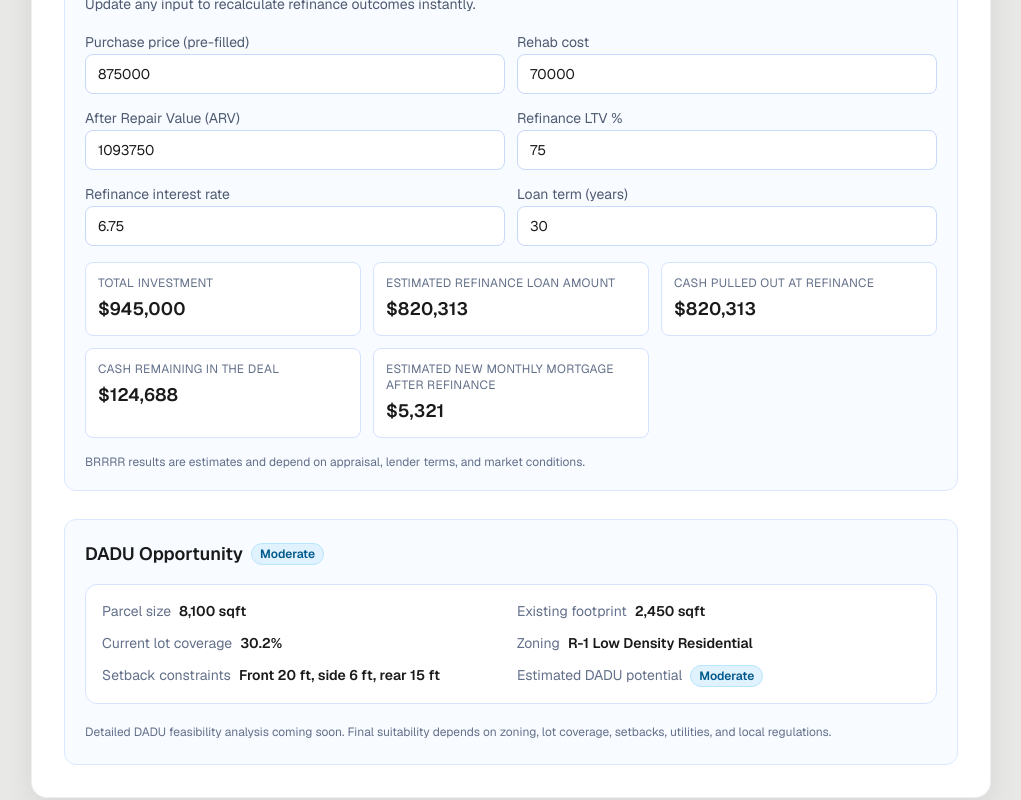
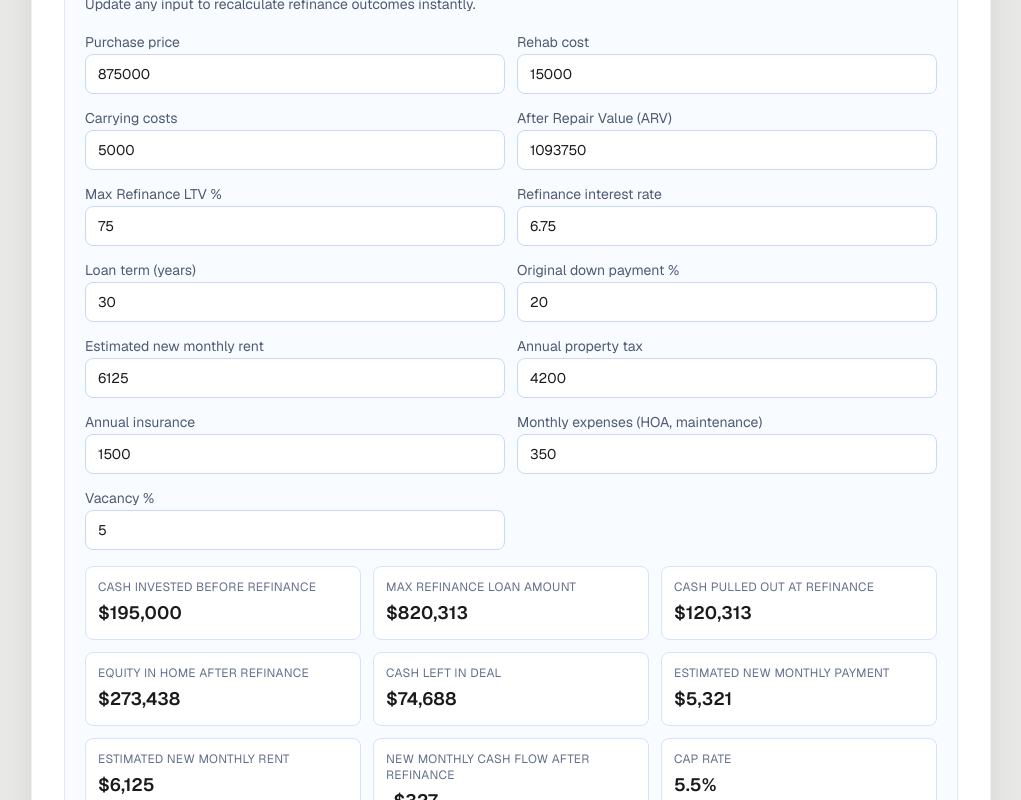
Before and after one commit to analizere/real-estate-ai, a Next.js app: page /property/1 in a window 1280 px wide. Shown: the part 1640-2440 px from the top of the page, without its empty margins (129-1150 px from the left). Built offline with nearby package versions, Linux system fonts and the light colour scheme.

Commit message:
BRRRR inputs and outputs redo

```diff
--- a/app/property/[id]/BRRRRAnalysis.tsx
+++ b/app/property/[id]/BRRRRAnalysis.tsx
@@ -1,18 +1,28 @@
 "use client";
 
 import { useMemo, useState } from "react";
+import type {
+  SharedFinancialInputs,
+  SharedFinancialSetters,
+} from "./PropertyAnalysisClient";
 
 type BRRRRAnalysisProps = {
   initialPurchasePrice: number;
+  sharedValues: SharedFinancialInputs;
+  sharedSetters: SharedFinancialSetters;
 };
 
 type Inputs = {
-  purchasePrice: string;
-  rehabCost: string;
+  carryingCosts: string;
   afterRepairValue: string;
-  refinanceLtvPercent: string;
+  maxRefinanceLtvPercent: string;
   refinanceInterestRate: string;
   loanTermYears: string;
+  originalDownPaymentPercent: string;
+  annualPropertyTax: string;
+  annualInsurance: string;
+  monthlyExpenses: string;
+  vacancyPercent: string;
 };
 
 const currencyFmt = new Intl.NumberFormat("en-US", {
@@ -26,68 +36,138 @@ function toNumber(value: string, fallback: number) {
   return Number.isFinite(parsed) ? parsed : fallback;
 }
 
-export default function BRRRRAnalysis({ initialPurchasePrice }: BRRRRAnalysisProps) {
+const percentFmt = new Intl.NumberFormat("en-US", {
+  style: "percent",
+  minimumFractionDigits: 1,
+  maximumFractionDigits: 1,
+});
+
+export default function BRRRRAnalysis({
+  initialPurchasePrice,
+  sharedValues,
+  sharedSetters,
+}: BRRRRAnalysisProps) {
   const [inputs, setInputs] = useState<Inputs>({
-    purchasePrice: String(initialPurchasePrice),
-    rehabCost: String(Math.round(initialPurchasePrice * 0.08)),
+    carryingCosts: "5000",
     afterRepairValue: String(Math.round(initialPurchasePrice * 1.25)),
-    refinanceLtvPercent: "75",
+    maxRefinanceLtvPercent: "75",
     refinanceInterestRate: "6.75",
     loanTermYears: "30",
+    originalDownPaymentPercent: "20",
+    annualPropertyTax: "4200",
+    annualInsurance: "1500",
+    monthlyExpenses: "350",
+    vacancyPercent: "5",
   });
 
   const values = useMemo(() => {
-    const purchasePrice = toNumber(inputs.purchasePrice, initialPurchasePrice);
-    const rehabCost = toNumber(inputs.rehabCost, initialPurchasePrice * 0.08);
+    const purchasePrice = toNumber(sharedValues.purchasePrice, initialPurchasePrice);
+    const rehabCost = toNumber(sharedValues.rehabCost, initialPurchasePrice * 0.08);
+    const carryingCosts = toNumber(inputs.carryingCosts, 5000);
     const afterRepairValue = toNumber(
       inputs.afterRepairValue,
       initialPurchasePrice * 1.25,
     );
-    const refinanceLtvPercent = toNumber(inputs.refinanceLtvPercent, 75);
+    const maxRefinanceLtvPercent = toNumber(inputs.maxRefinanceLtvPercent, 75);
     const refinanceInterestRate = toNumber(inputs.refinanceInterestRate, 6.75);
     const loanTermYears = Math.max(1, toNumber(inputs.loanTermYears, 30));
+    const originalDownPaymentPercent = toNumber(
+      inputs.originalDownPaymentPercent,
+      20,
+    );
+    const estimatedNewMonthlyRent = toNumber(
+      sharedValues.monthlyRent,
+      Math.round(initialPurchasePrice * 0.007),
+    );
+    const annualPropertyTax = toNumber(inputs.annualPropertyTax, 4200);
+    const annualInsurance = toNumber(inputs.annualInsurance, 1500);
+    const monthlyExpenses = toNumber(inputs.monthlyExpenses, 350);
+    const vacancyPercent = toNumber(inputs.vacancyPercent, 5);
 
     return {
       purchasePrice,
       rehabCost,
+      carryingCosts,
       afterRepairValue,
-      refinanceLtvPercent,
+      maxRefinanceLtvPercent,
       refinanceInterestRate,
       loanTermYears,
+      originalDownPaymentPercent,
+      estimatedNewMonthlyRent,
+      annualPropertyTax,
+      annualInsurance,
+      monthlyExpenses,
+      vacancyPercent,
     };
-  }, [initialPurchasePrice, inputs]);
+  }, [initialPurchasePrice, inputs, sharedValues.monthlyRent, sharedValues.purchasePrice, sharedValues.rehabCost]);
 
   const metrics = useMemo(() => {
-    const totalInvestment = values.purchasePrice + values.rehabCost;
-    const estimatedRefinanceLoanAmount =
-      values.afterRepairValue * (values.refinanceLtvPercent / 100);
+    const originalLoanAmount =
+      values.purchasePrice * (1 - values.originalDownPaymentPercent / 100);
+    const cashInvestedBeforeRefinance =
+      values.purchasePrice * (values.originalDownPaymentPercent / 100) +
+      values.rehabCost +
+      values.carryingCosts;
+    const maxRefinanceLoanAmount =
+      values.afterRepairValue * (values.maxRefinanceLtvPercent / 100);
 
-    // Simplified BRRRR view: refinance proceeds are used to recover invested cash.
-    const cashPulledOutAtRefinance = Math.min(
-      totalInvestment,
-      Math.max(0, estimatedRefinanceLoanAmount),
+    const cashPulledOutAtRefinance = Math.max(
+      0,
+      maxRefinanceLoanAmount - originalLoanAmount,
     );
-    const cashRemainingInDeal = Math.max(
+    const equityInHomeAfterRefinance = Math.max(
       0,
-      totalInvestment - cashPulledOutAtRefinance,
+      values.afterRepairValue - maxRefinanceLoanAmount,
     );
+    const cashLeftInDeal = cashInvestedBeforeRefinance - cashPulledOutAtRefinance;
 
     const monthlyRate = values.refinanceInterestRate / 100 / 12;
     const totalPayments = values.loanTermYears * 12;
-    const estimatedNewMonthlyMortgageAfterRefinance =
+    const estimatedNewMonthlyPayment =
       monthlyRate === 0
-        ? estimatedRefinanceLoanAmount / totalPayments
-        : (estimatedRefinanceLoanAmount *
+        ? maxRefinanceLoanAmount / totalPayments
+        : (maxRefinanceLoanAmount *
             monthlyRate *
             (1 + monthlyRate) ** totalPayments) /
           ((1 + monthlyRate) ** totalPayments - 1);
 
+    const monthlyTax = values.annualPropertyTax / 12;
+    const monthlyInsurance = values.annualInsurance / 12;
+    const monthlyVacancyAllowance =
+      values.estimatedNewMonthlyRent * (values.vacancyPercent / 100);
+    const totalMonthlyExpenses =
+      estimatedNewMonthlyPayment +
+      monthlyTax +
+      monthlyInsurance +
+      values.monthlyExpenses +
+      monthlyVacancyAllowance;
+    const newMonthlyCashFlowAfterRefinance =
+      values.estimatedNewMonthlyRent - totalMonthlyExpenses;
+
+    const annualOperatingIncome =
+      values.estimatedNewMonthlyRent * 12 -
+      (values.annualPropertyTax +
+        values.annualInsurance +
+        (values.monthlyExpenses + monthlyVacancyAllowance) * 12);
+
+    const annualCashFlow =
+      newMonthlyCashFlowAfterRefinance * 12;
+    const capRate =
+      values.afterRepairValue > 0 ? annualOperatingIncome / values.afterRepairValue : 0;
+    const cashOnCashReturn =
+      cashLeftInDeal > 0 ? annualCashFlow / cashLeftInDeal : null;
+
     return {
-      totalInvestment,
-      estimatedRefinanceLoanAmount,
+      cashInvestedBeforeRefinance,
+      maxRefinanceLoanAmount,
       cashPulledOutAtRefinance,
-      cashRemainingInDeal,
-      estimatedNewMonthlyMortgageAfterRefinance,
+      equityInHomeAfterRefinance,
+      cashLeftInDeal,
+      estimatedNewMonthlyPayment,
+      estimatedNewMonthlyRent: values.estimatedNewMonthlyRent,
+      newMonthlyCashFlowAfterRefinance,
+      capRate,
+      cashOnCashReturn,
     };
   }, [values]);
 
@@ -102,14 +182,21 @@ export default function BRRRRAnalysis({ initialPurchasePrice }: BRRRRAnalysisPro
 
       <div className="grid grid-cols-1 gap-3 sm:grid-cols-2">
         <InputField
-          label="Purchase price (pre-filled)"
-          value={inputs.purchasePrice}
-          onChange={(value) => setInputs((prev) => ({ ...prev, purchasePrice: value }))}
+          label="Purchase price"
+          value={sharedValues.purchasePrice}
+          onChange={sharedSetters.setPurchasePrice}
         />
         <InputField
           label="Rehab cost"
-          value={inputs.rehabCost}
-          onChange={(value) => setInputs((prev) => ({ ...prev, rehabCost: value }))}
+          value={sharedValues.rehabCost}
+          onChange={sharedSetters.setRehabCost}
+        />
+        <InputField
+          label="Carrying costs"
+          value={inputs.carryingCosts}
+          onChange={(value) =>
+            setInputs((prev) => ({ ...prev, carryingCosts: value }))
+          }
         />
         <InputField
           label="After Repair Value (ARV)"
@@ -119,11 +206,11 @@ export default function BRRRRAnalysis({ initialPurchasePrice }: BRRRRAnalysisPro
           }
         />
         <InputField
-          label="Refinance LTV %"
-          value={inputs.refinanceLtvPercent}
+          label="Max Refinance LTV %"
+          value={inputs.maxRefinanceLtvPercent}
           step="0.1"
           onChange={(value) =>
-            setInputs((prev) => ({ ...prev, refinanceLtvPercent: value }))
+            setInputs((prev) => ({ ...prev, maxRefinanceLtvPercent: value }))
           }
         />
         <InputField
@@ -139,36 +226,102 @@ export default function BRRRRAnalysis({ initialPurchasePrice }: BRRRRAnalysisPro
           value={inputs.loanTermYears}
           onChange={(value) => setInputs((prev) => ({ ...prev, loanTermYears: value }))}
         />
+        <InputField
+          label="Original down payment %"
+          value={inputs.originalDownPaymentPercent}
+          step="0.1"
+          onChange={(value) =>
+            setInputs((prev) => ({ ...prev, originalDownPaymentPercent: value }))
+          }
+        />
+        <InputField
+          label="Estimated new monthly rent"
+          value={sharedValues.monthlyRent}
+          onChange={sharedSetters.setMonthlyRent}
+        />
+        <InputField
+          label="Annual property tax"
+          value={inputs.annualPropertyTax}
+          onChange={(value) =>
+            setInputs((prev) => ({ ...prev, annualPropertyTax: value }))
+          }
+        />
+        <InputField
+          label="Annual insurance"
+          value={inputs.annualInsurance}
+          onChange={(value) =>
+            setInputs((prev) => ({ ...prev, annualInsurance: value }))
+          }
+        />
+        <InputField
+          label="Monthly expenses (HOA, maintenance)"
+          value={inputs.monthlyExpenses}
+          onChange={(value) =>
+            setInputs((prev) => ({ ...prev, monthlyExpenses: value }))
+          }
+        />
+        <InputField
+          label="Vacancy %"
+          value={inputs.vacancyPercent}
+          step="0.1"
+          onChange={(value) =>
+            setInputs((prev) => ({ ...prev, vacancyPercent: value }))
+          }
+        />
       </div>
 
       <div className="grid grid-cols-1 gap-3 sm:grid-cols-2 lg:grid-cols-3">
         <ResultCard
-          label="Total investment"
-          value={currencyFmt.format(metrics.totalInvestment)}
+          label="Cash invested before refinance"
+          value={currencyFmt.format(metrics.cashInvestedBeforeRefinance)}
         />
         <ResultCard
-          label="Estimated refinance loan amount"
-          value={currencyFmt.format(metrics.estimatedRefinanceLoanAmount)}
+          label="Max refinance loan amount"
+          value={currencyFmt.format(metrics.maxRefinanceLoanAmount)}
         />
         <ResultCard
           label="Cash pulled out at refinance"
           value={currencyFmt.format(metrics.cashPulledOutAtRefinance)}
         />
         <ResultCard
-          label="Cash remaining in the deal"
-          value={currencyFmt.format(metrics.cashRemainingInDeal)}
+          label="Equity in home after refinance"
+          value={currencyFmt.format(metrics.equityInHomeAfterRefinance)}
         />
         <ResultCard
-          label="Estimated new monthly mortgage after refinance"
-          value={currencyFmt.format(
-            metrics.estimatedNewMonthlyMortgageAfterRefinance,
-          )}
+          label="Cash left in deal"
+          value={currencyFmt.format(metrics.cashLeftInDeal)}
+        />
+        <ResultCard
+          label="Estimated new monthly payment"
+          value={currencyFmt.format(metrics.estimatedNewMonthlyPayment)}
+        />
+        <ResultCard
+          label="Estimated new monthly rent"
+          value={currencyFmt.format(metrics.estimatedNewMonthlyRent)}
+        />
+        <ResultCard
+          label="New monthly cash flow after refinance"
+          value={currencyFmt.format(metrics.newMonthlyCashFlowAfterRefinance)}
+        />
+        <ResultCard label="Cap rate" value={percentFmt.format(metrics.capRate)} />
+        <ResultCard
+          label="Cash-on-cash return after refinance"
+          value={
+            metrics.cashOnCashReturn === null
+              ? "N/A"
+              : percentFmt.format(metrics.cashOnCashReturn)
+          }
         />
       </div>
 
       <p className="text-xs text-[#63708a]">
-        BRRRR results are estimates and depend on appraisal, lender terms, and
-        market conditions.
+        Cash-on-cash return is based on post-refinance cash flow (rent minus all
+        post-refinance monthly costs) divided by cash left in the deal.
+      </p>
+
+      <p className="text-xs text-[#63708a]">
+        BRRRR results are estimates and depend on lender terms, appraisal,
+        timing, and market conditions.
       </p>
     </section>
   );
--- a/app/property/[id]/DealAnalysis.tsx
+++ b/app/property/[id]/DealAnalysis.tsx
@@ -1,9 +1,15 @@
 "use client";
 
 import { useMemo, useState } from "react";
+import type {
+  SharedFinancialInputs,
+  SharedFinancialSetters,
+} from "./PropertyAnalysisClient";
 
 type DealAnalysisProps = {
   initialPurchasePrice: number;
+  sharedValues: SharedFinancialInputs;
+  sharedSetters: SharedFinancialSetters;
 };
 
 const currencyFmt = new Intl.NumberFormat("en-US", {
@@ -25,12 +31,9 @@ type FieldDef = {
 };
 
 type Inputs = {
-  purchasePrice: string;
   downPaymentPercent: string;
   interestRate: string;
   loanTermYears: string;
-  rehabCost: string;
-  monthlyRent: string;
   annualPropertyTax: string;
   annualInsurance: string;
   monthlyExpenses: string;
@@ -42,14 +45,15 @@ function toNumber(value: string, fallback: number) {
   return Number.isFinite(parsed) ? parsed : fallback;
 }
 
-export default function DealAnalysis({ initialPurchasePrice }: DealAnalysisProps) {
+export default function DealAnalysis({
+  initialPurchasePrice,
+  sharedValues,
+  sharedSetters,
+}: DealAnalysisProps) {
   const [inputs, setInputs] = useState<Inputs>({
-    purchasePrice: String(initialPurchasePrice),
     downPaymentPercent: "20",
     interestRate: "6.5",
     loanTermYears: "30",
-    rehabCost: "15000",
-    monthlyRent: String(Math.round(initialPurchasePrice * 0.007)),
     annualPropertyTax: "4200",
     annualInsurance: "1500",
     monthlyExpenses: "350",
@@ -57,12 +61,15 @@ export default function DealAnalysis({ initialPurchasePrice }: DealAnalysisProps
   });
 
   const values = useMemo(() => {
-    const purchasePrice = toNumber(inputs.purchasePrice, initialPurchasePrice);
+    const purchasePrice = toNumber(sharedValues.purchasePrice, initialPurchasePrice);
     const downPaymentPercent = toNumber(inputs.downPaymentPercent, 20);
     const interestRate = toNumber(inputs.interestRate, 6.5);
     const loanTermYears = Math.max(1, toNumber(inputs.loanTermYears, 30));
-    const rehabCost = toNumber(inputs.rehabCost, 15000);
-    const monthlyRent = toNumber(inputs.monthlyRent, Math.round(initialPurchasePrice * 0.007));
+    const rehabCost = toNumber(sharedValues.rehabCost, 15000);
+    const monthlyRent = toNumber(
+      sharedValues.monthlyRent,
+      Math.round(initialPurchasePrice * 0.007),
+    );
     const annualPropertyTax = toNumber(inputs.annualPropertyTax, 4200);
     const annualInsurance = toNumber(inputs.annualInsurance, 1500);
     const monthlyExpenses = toNumber(inputs.monthlyExpenses, 350);
@@ -80,7 +87,7 @@ export default function DealAnalysis({ initialPurchasePrice }: DealAnalysisProps
       monthlyExpenses,
       vacancyPercent,
     };
-  }, [initialPurchasePrice, inputs]);
+  }, [initialPurchasePrice, inputs, sharedValues.monthlyRent, sharedValues.purchasePrice, sharedValues.rehabCost]);
 
   const metrics = useMemo(() => {
     const downPaymentAmount =
@@ -135,7 +142,6 @@ export default function DealAnalysis({ initialPurchasePrice }: DealAnalysisProps
   }, [values]);
 
   const fields: FieldDef[] = [
-    { key: "purchasePrice", label: "Purchase price" },
     { key: "downPaymentPercent", label: "Down payment %", step: "0.1" },
     { key: "interestRate", label: "Interest rate", step: "0.01" },
     { key: "loanTermYears", label: "Loan term" },
@@ -143,8 +149,6 @@ export default function DealAnalysis({ initialPurchasePrice }: DealAnalysisProps
     { key: "annualInsurance", label: "Annual insurance" },
     { key: "monthlyExpenses", label: "Monthly expenses (HOA, maintenance)" },
     { key: "vacancyPercent", label: "Vacancy %", step: "0.1" },
-    { key: "rehabCost", label: "Rehab cost" },
-    { key: "monthlyRent", label: "Est. Monthly Rent" },
   ];
 
   return (
@@ -157,6 +161,17 @@ export default function DealAnalysis({ initialPurchasePrice }: DealAnalysisProps
       </div>
 
       <div className="grid grid-cols-1 gap-3 sm:grid-cols-2">
+        <label className="space-y-1">
+          <span className="text-sm text-[#4f5b71]">Purchase price</span>
+          <input
+            inputMode="decimal"
+            type="number"
+            step="1"
+            value={sharedValues.purchasePrice}
+            onChange={(event) => sharedSetters.setPurchasePrice(event.target.value)}
+            className="h-10 w-full rounded-lg border border-[#c8d8f8] bg-white px-3 text-sm text-[#1a1a1a] outline-none transition-[border-color,box-shadow] focus:border-[#006aff] focus:ring-2 focus:ring-[#006aff]/20"
+          />
+        </label>
         {fields.map((field) => (
           <label key={field.key} className="space-y-1">
             <span className="text-sm text-[#4f5b71]">{field.label}</span>
@@ -172,6 +187,28 @@ export default function DealAnalysis({ initialPurchasePrice }: DealAnalysisProps
             />
           </label>
         ))}
+        <label className="space-y-1">
+          <span className="text-sm text-[#4f5b71]">Rehab cost</span>
+          <input
+            inputMode="decimal"
+            type="number"
+            step="1"
+            value={sharedValues.rehabCost}
+            onChange={(event) => sharedSetters.setRehabCost(event.target.value)}
+            className="h-10 w-full rounded-lg border border-[#c8d8f8] bg-white px-3 text-sm text-[#1a1a1a] outline-none transition-[border-color,box-shadow] focus:border-[#006aff] focus:ring-2 focus:ring-[#006aff]/20"
+          />
+        </label>
+        <label className="space-y-1">
+          <span className="text-sm text-[#4f5b71]">Est. Monthly Rent</span>
+          <input
+            inputMode="decimal"
+            type="number"
+            step="1"
+            value={sharedValues.monthlyRent}
+            onChange={(event) => sharedSetters.setMonthlyRent(event.target.value)}
+            className="h-10 w-full rounded-lg border border-[#c8d8f8] bg-white px-3 text-sm text-[#1a1a1a] outline-none transition-[border-color,box-shadow] focus:border-[#006aff] focus:ring-2 focus:ring-[#006aff]/20"
+          />
+        </label>
       </div>
 
       <div className="grid grid-cols-1 gap-3 sm:grid-cols-2 lg:grid-cols-3">
--- /dev/null
+++ b/app/property/[id]/PropertyAnalysisClient.tsx
@@ -0,0 +1,60 @@
+"use client";
+
+import { useState } from "react";
+import DealAnalysis from "./DealAnalysis";
+import BRRRRAnalysis from "./BRRRRAnalysis";
+
+type PropertyAnalysisClientProps = {
+  initialPurchasePrice: number;
+};
+
+export type SharedFinancialInputs = {
+  purchasePrice: string;
+  rehabCost: string;
+  monthlyRent: string;
+};
+
+export type SharedFinancialSetters = {
+  setPurchasePrice: (value: string) => void;
+  setRehabCost: (value: string) => void;
+  setMonthlyRent: (value: string) => void;
+};
+
+const DEFAULT_REHAB_COST = "15000";
+
+export default function PropertyAnalysisClient({
+  initialPurchasePrice,
+}: PropertyAnalysisClientProps) {
+  const [purchasePrice, setPurchasePrice] = useState(String(initialPurchasePrice));
+  const [rehabCost, setRehabCost] = useState(DEFAULT_REHAB_COST);
+  const [monthlyRent, setMonthlyRent] = useState(
+    String(Math.round(initialPurchasePrice * 0.007)),
+  );
+
+  const sharedValues: SharedFinancialInputs = {
+    purchasePrice,
+    rehabCost,
+    monthlyRent,
+  };
+
+  const sharedSetters: SharedFinancialSetters = {
+    setPurchasePrice,
+    setRehabCost,
+    setMonthlyRent,
+  };
+
+  return (
+    <>
+      <DealAnalysis
+        initialPurchasePrice={initialPurchasePrice}
+        sharedValues={sharedValues}
+        sharedSetters={sharedSetters}
+      />
+      <BRRRRAnalysis
+        initialPurchasePrice={initialPurchasePrice}
+        sharedValues={sharedValues}
+        sharedSetters={sharedSetters}
+      />
+    </>
+  );
+}
--- a/app/property/[id]/page.tsx
+++ b/app/property/[id]/page.tsx
@@ -1,8 +1,7 @@
 import Link from "next/link";
 import { notFound } from "next/navigation";
 import { getPropertyById } from "@/lib/mock-properties";
-import DealAnalysis from "./DealAnalysis";
-import BRRRRAnalysis from "./BRRRRAnalysis";
+import PropertyAnalysisClient from "./PropertyAnalysisClient";
 
 const priceFmt = new Intl.NumberFormat("en-US", {
   style: "currency",
@@ -100,8 +99,7 @@ export default async function PropertyDetailPage({ params }: PropertyPageProps)
               </p>
             </section>
 
-            <DealAnalysis initialPurchasePrice={property.price} />
-            <BRRRRAnalysis initialPurchasePrice={property.price} />
+            <PropertyAnalysisClient initialPurchasePrice={property.price} />
 
             <section className="space-y-4 rounded-xl border border-[#dbe8ff] bg-[#f8fbff] p-5">
               <div className="flex flex-wrap items-center gap-2">
```
